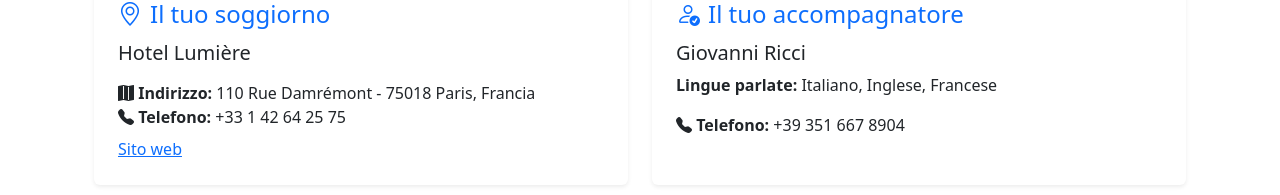
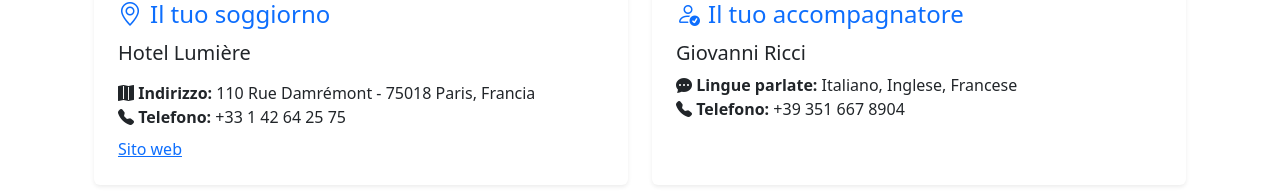
Before and after one commit to MhZ9191/soft-skill-project, a React (Vite) app: page /traveldetail/1 in a window 1280 px wide. Shown: the part 592-787 px from the top of the page. Built offline with nearby package versions, Linux system fonts and the light colour scheme.

Commit message:
Minor changes to companion.languages

```diff
--- a/src/pages/TravelDetailPage.jsx
+++ b/src/pages/TravelDetailPage.jsx
@@ -130,16 +130,14 @@
             </h5>
             {/* Valutiamo propic accompagnatore */}
             <p className="card-text">
-              <p>
-                <b>Lingue parlate: </b>{" "}
-                {travelDetail.companion.languages.join(", ")}
-              </p>
-              <address className="card-text my-2">
-                <b>
-                  <i class="bi bi-telephone-fill text-dark"></i> Telefono:
-                </b>{" "}
-                {travelDetail.companion.phone}
-              </address>
+              <b>
+                <i class="bi bi-chat-dots-fill"></i> Lingue parlate:{" "}
+              </b>{" "}
+              {travelDetail.companion.languages.join(", ")} <br></br>
+              <b>
+                <i class="bi bi-telephone-fill text-dark"></i> Telefono:
+              </b>{" "}
+              {travelDetail.companion.phone}
             </p>
           </div>
         </div>
```
